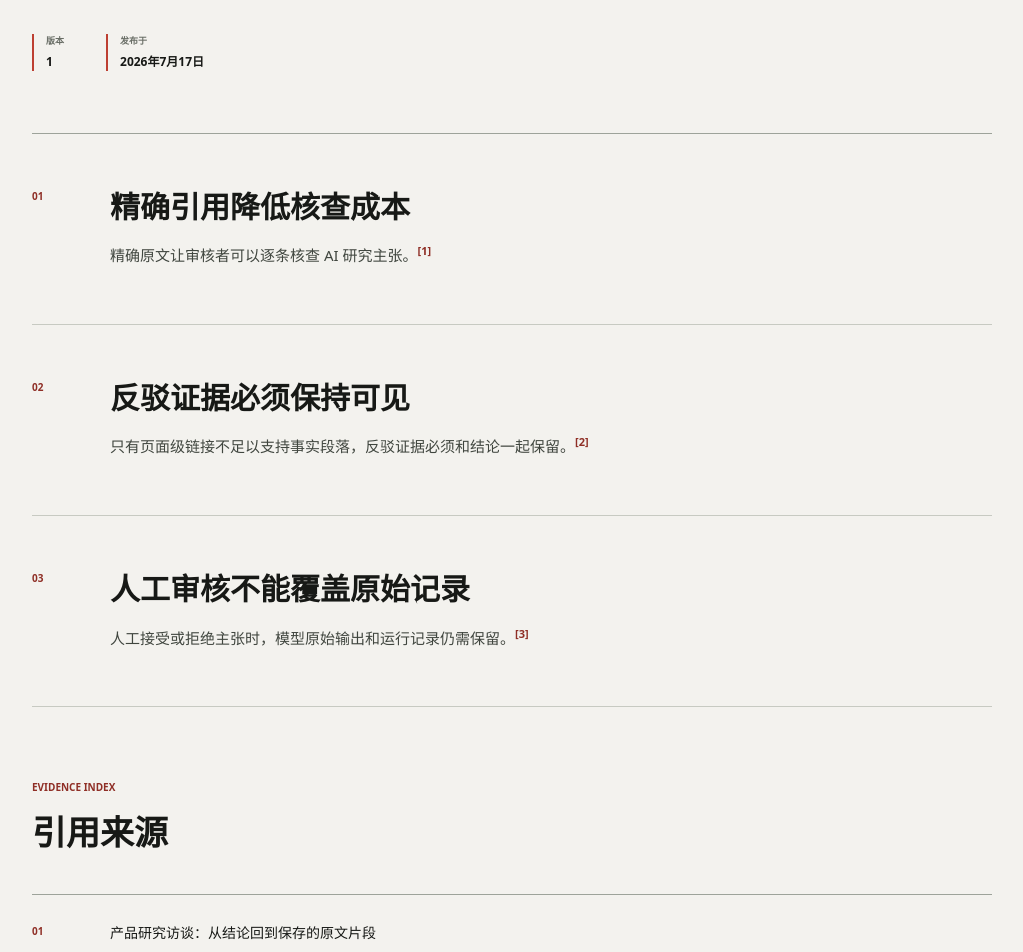
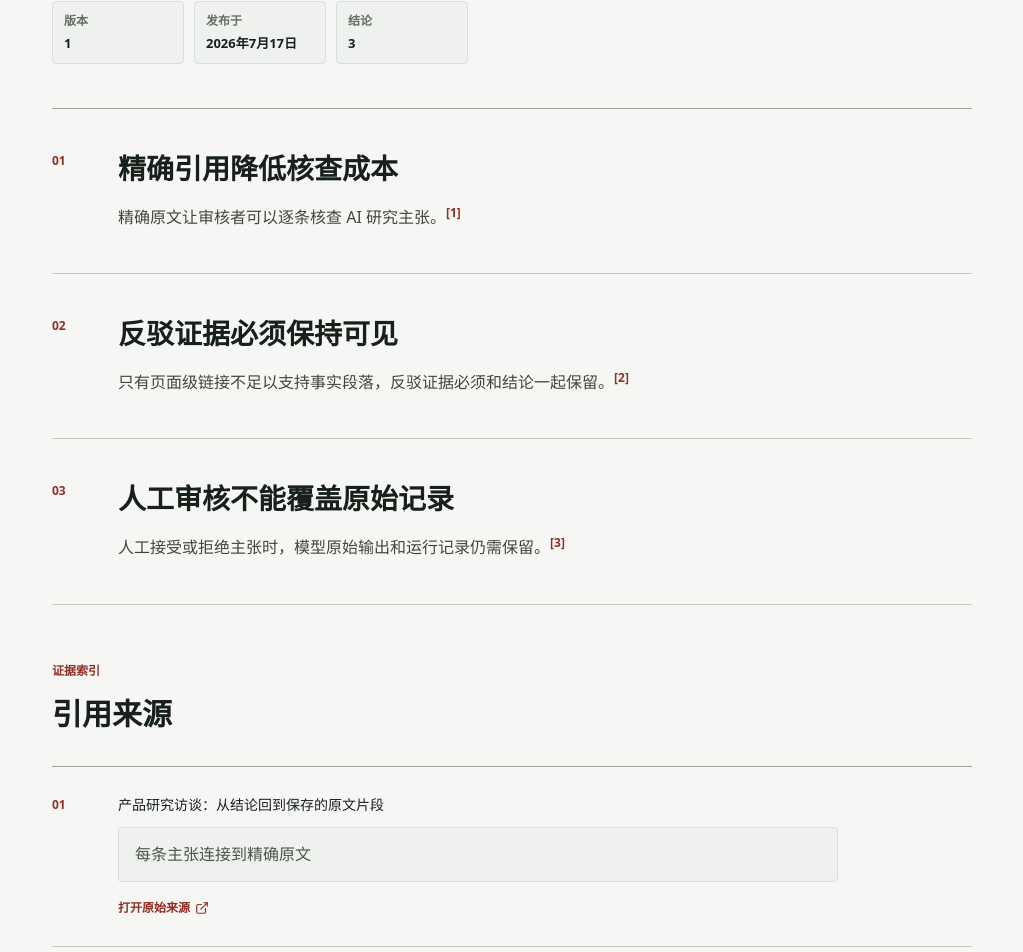
Before and after one commit to Ailian0206/evidence-graph, a Next.js app: page /r/traceable-citations-review-zh in a window 1280 px wide. Shown: the part 270-1222 px from the top of the page, without its empty margins (128-1151 px from the left). Built offline with nearby package versions, Linux system fonts and the light colour scheme.

Commit message:
feat(report): 优化公开报告阅读体验

```diff
--- a/src/app/r/[slug]/not-found.tsx
+++ b/src/app/r/[slug]/not-found.tsx
@@ -1,27 +1,22 @@
 import Link from "next/link";
+
+import styles from "@/components/reports/public-report.module.css";
 
 export default function PublicReportNotFound() {
   return (
-    <main
-      style={{
-        display: "grid",
-        minHeight: "100svh",
-        padding: "32px",
-        placeContent: "center",
-        textAlign: "center",
-      }}
-    >
-      <p style={{ margin: 0, color: "#686d65", fontSize: "12px" }}>Evidence Graph</p>
-      <h1 style={{ margin: "8px 0", fontSize: "30px" }}>报告不可用</h1>
-      <p style={{ margin: 0, color: "#555c54" }}>
-        报告可能尚未发布或已经撤销。 Report unavailable or revoked.
-      </p>
-      <Link
-        href="/zh/evidence"
-        style={{ marginTop: "20px", color: "#8f2f26", fontWeight: 700 }}
-      >
-        返回 Evidence Graph
-      </Link>
+    <main className={styles.notFound}>
+      <header className={styles.notFoundHeader}>
+        <Link href="/zh/evidence" className={styles.reportBrand}>
+          <span aria-hidden="true">E/</span>
+          <strong>Evidence Graph</strong>
+        </Link>
+      </header>
+      <section className={styles.notFoundBody}>
+        <p>Evidence Graph</p>
+        <h1>报告不可用</h1>
+        <p>报告可能尚未发布，或已经由项目所有者撤销。</p>
+        <Link href="/zh/evidence">返回 Evidence Graph</Link>
+      </section>
     </main>
   );
 }
--- a/src/components/reports/public-report.module.css
+++ b/src/components/reports/public-report.module.css
@@ -1,7 +1,7 @@
 .publicReport {
   min-height: 100svh;
-  background: #f3f2ee;
-  color: #171916;
+  background: var(--paper);
+  color: var(--ink);
 }
 
 .reportHeader {
@@ -28,7 +28,6 @@
   place-items: center;
   border: 1px solid #171916;
   border-radius: 50%;
-  font-family: var(--font-display);
   font-size: 12px;
 }
 
@@ -45,7 +44,7 @@
   place-items: center;
   border: 1px solid #c7cac2;
   border-radius: 4px;
-  background: #f3f2ee;
+  background: var(--paper);
   cursor: pointer;
 }
 
@@ -58,36 +57,36 @@
 }
 
 .reportTools span {
-  color: #17796d;
-  font-size: 10px;
+  color: var(--teal);
+  font-size: 12px;
   font-weight: 700;
 }
 
 .reportMain {
-  width: min(960px, calc(100% - 48px));
+  width: min(920px, calc(100% - 48px));
   margin: 0 auto;
 }
 
 .reportIntro {
-  padding: 76px 0 62px;
+  padding: 52px 0 44px;
 }
 
 .reportIntro > p,
 .reportSources > div > p {
   margin: 0 0 10px;
   color: #8f2f26;
-  font-size: 10px;
+  font-size: 12px;
   font-weight: 800;
-  text-transform: uppercase;
+  text-transform: none;
 }
 
 .reportIntro h1 {
   max-width: 850px;
   margin: 0;
   overflow-wrap: anywhere;
-  font-family: var(--font-display);
-  font-size: 48px;
-  font-weight: 600;
+  font-family: var(--font-ui);
+  font-size: 44px;
+  font-weight: 720;
   line-height: 1.12;
 }
 
@@ -103,25 +102,29 @@
 
 .reportIntro dl {
   display: flex;
-  margin: 36px 0 0;
-  gap: 42px;
+  margin: 28px 0 0;
+  gap: 10px;
+  flex-wrap: wrap;
 }
 
 .reportIntro dl div {
-  padding-left: 12px;
-  border-left: 2px solid #bd3f32;
+  min-width: 132px;
+  padding: 9px 11px;
+  border: 1px solid var(--line);
+  border-radius: var(--radius);
+  background: var(--paper-muted);
 }
 
 .reportIntro dt {
   color: #686d65;
-  font-size: 9px;
+  font-size: 12px;
   font-weight: 800;
-  text-transform: uppercase;
+  text-transform: none;
 }
 
 .reportIntro dd {
   margin: 3px 0 0;
-  font-size: 12px;
+  font-size: 13px;
   font-weight: 700;
 }
 
@@ -131,25 +134,25 @@
 
 .reportSection {
   display: grid;
-  padding: 54px 0;
+  padding: 42px 0;
   border-bottom: 1px solid #c7cac2;
-  grid-template-columns: 56px minmax(0, 1fr);
+  grid-template-columns: 44px minmax(0, 1fr);
   gap: 22px;
 }
 
 .reportSection > span,
 .reportSources li > span {
   color: #8f2f26;
-  font-size: 10px;
+  font-size: 12px;
   font-weight: 800;
 }
 
 .reportSection h2 {
   margin: 0 0 16px;
   overflow-wrap: anywhere;
-  font-family: var(--font-display);
-  font-size: 30px;
-  font-weight: 600;
+  font-family: var(--font-ui);
+  font-size: 28px;
+  font-weight: 720;
   line-height: 1.25;
 }
 
@@ -158,8 +161,8 @@
   margin: 0;
   overflow-wrap: anywhere;
   color: #40463f;
-  font-size: 15px;
-  line-height: 1.85;
+  font-size: 16px;
+  line-height: 1.75;
 }
 
 .reportSection p + p {
@@ -168,24 +171,24 @@
 
 .reportSection p a {
   color: #8f2f26;
-  font-size: 11px;
+  font-size: 12px;
   font-weight: 800;
   vertical-align: super;
 }
 
 .reportSources {
-  padding: 72px 0 96px;
+  padding: 56px 0 72px;
 }
 
 .reportSources > div h2 {
   margin: 0;
-  font-family: var(--font-display);
-  font-size: 34px;
-  font-weight: 600;
+  font-family: var(--font-ui);
+  font-size: 30px;
+  font-weight: 720;
 }
 
 .reportSources ol {
-  margin: 34px 0 0;
+  margin: 28px 0 0;
   padding: 0;
   border-top: 1px solid #9da39a;
   list-style: none;
@@ -195,7 +198,7 @@
   display: grid;
   padding: 28px 0;
   border-bottom: 1px solid #c7cac2;
-  grid-template-columns: 56px minmax(0, 1fr);
+  grid-template-columns: 44px minmax(0, 1fr);
   gap: 22px;
   scroll-margin-top: 24px;
 }
@@ -210,12 +213,14 @@
 .reportSources blockquote {
   max-width: 720px;
   margin: 12px 0;
-  padding-left: 14px;
+  padding: 14px 16px;
   overflow-wrap: anywhere;
-  border-left: 2px solid #bd3f32;
+  border: 1px solid var(--line);
+  border-radius: var(--radius);
+  background: var(--paper-muted);
   color: #4f554e;
-  font-family: var(--font-display);
-  font-size: 17px;
+  font-family: var(--font-ui);
+  font-size: 16px;
   line-height: 1.55;
 }
 
@@ -224,7 +229,7 @@
   align-items: center;
   gap: 5px;
   color: #8f2f26;
-  font-size: 11px;
+  font-size: 12px;
   font-weight: 750;
 }
 
@@ -247,7 +252,7 @@
   }
 
   .reportIntro {
-    padding: 52px 0 44px;
+    padding: 40px 0 36px;
   }
 
   .reportIntro h1 {
@@ -259,14 +264,14 @@
   }
 
   .reportIntro dl {
-    display: grid;
+    display: flex;
     margin-top: 28px;
-    gap: 14px;
+    gap: 8px;
   }
 
   .reportSection,
   .reportSources li {
-    padding: 36px 0;
+    padding: 32px 0;
     grid-template-columns: 30px minmax(0, 1fr);
     gap: 10px;
   }
@@ -276,16 +281,72 @@
   }
 
   .reportSection p {
-    font-size: 14px;
+    font-size: 16px;
   }
 
   .reportSources {
-    padding: 54px 0 72px;
+    padding: 44px 0 56px;
   }
 
   .reportSources > div h2 {
     font-size: 29px;
   }
+}
+
+.notFound {
+  min-height: 100svh;
+  background: var(--paper);
+  color: var(--ink);
+}
+
+.notFoundHeader {
+  display: flex;
+  min-height: 68px;
+  align-items: center;
+  padding: 0 max(24px, calc((100vw - 1120px) / 2));
+  border-bottom: 1px solid var(--line);
+}
+
+.notFoundBody {
+  display: grid;
+  width: min(560px, calc(100% - 48px));
+  min-height: calc(100svh - 68px);
+  margin: 0 auto;
+  place-content: center;
+  text-align: center;
+}
+
+.notFoundBody > p:first-child {
+  margin: 0;
+  color: var(--teal);
+  font-size: 12px;
+  font-weight: 750;
+}
+
+.notFoundBody h1 {
+  margin: 10px 0;
+  font-size: 34px;
+}
+
+.notFoundBody h1 + p {
+  margin: 0;
+  color: var(--muted);
+  font-size: 15px;
+}
+
+.notFoundBody a {
+  width: fit-content;
+  min-height: 42px;
+  margin: 24px auto 0;
+  padding: 0 16px;
+  display: inline-flex;
+  align-items: center;
+  border: 1px solid var(--teal);
+  border-radius: var(--radius);
+  background: var(--teal);
+  color: #fff;
+  font-size: 13px;
+  font-weight: 750;
 }
 
 @media print {
--- a/src/components/reports/public-report.tsx
+++ b/src/components/reports/public-report.tsx
@@ -14,11 +14,13 @@ const copy = {
     snapshot: "公开研究快照",
     published: "发布于",
     version: "版本",
+    findings: "结论",
     copy: "复制公开链接",
     print: "打印报告",
     copied: "链接已复制",
     copyError: "复制失败",
     citations: "引用来源",
+    evidenceIndex: "证据索引",
     source: "打开原始来源",
     citation: "查看引用",
   },
@@ -26,11 +28,13 @@ const copy = {
     snapshot: "Public research snapshot",
     published: "Published",
     version: "Version",
+    findings: "Findings",
     copy: "Copy public link",
     print: "Print report",
     copied: "Link copied",
     copyError: "Copy failed",
     citations: "Sources",
+    evidenceIndex: "Evidence index",
     source: "Open original source",
     citation: "View citation",
   },
@@ -144,6 +148,10 @@ export function PublicReport({ report }: { report: PublicReportData }) {
               <dt>{labels.published}</dt>
               <dd>{publishedDate}</dd>
             </div>
+            <div>
+              <dt>{labels.findings}</dt>
+              <dd>{report.report.sections.length}</dd>
+            </div>
           </dl>
         </header>
 
@@ -173,7 +181,7 @@ export function PublicReport({ report }: { report: PublicReportData }) {
 
         <section className={styles.reportSources} data-public-citations="true">
           <div>
-            <p>Evidence Index</p>
+            <p>{labels.evidenceIndex}</p>
             <h2>{labels.citations}</h2>
           </div>
           <ol aria-label={labels.citations}>
```
Also changed, not shown: 2 other files (tests, documents, lock files or other folders).
